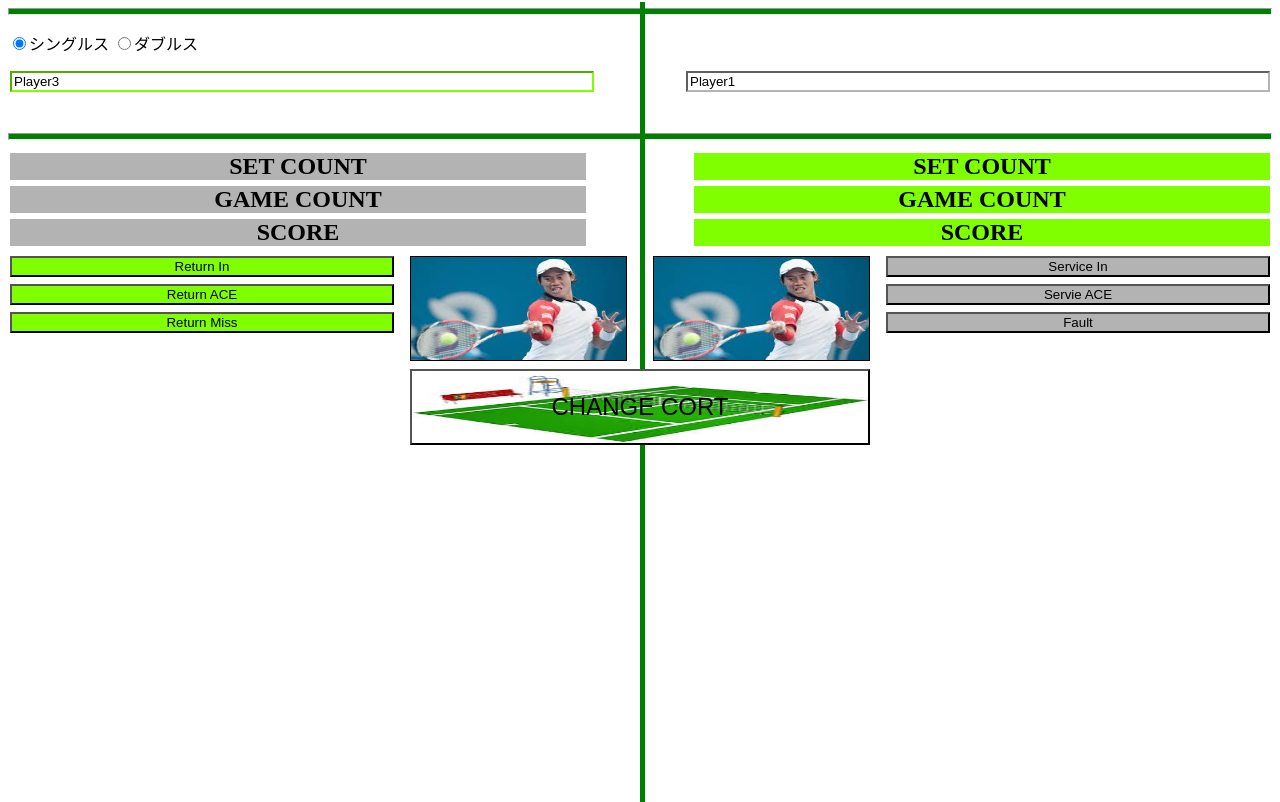
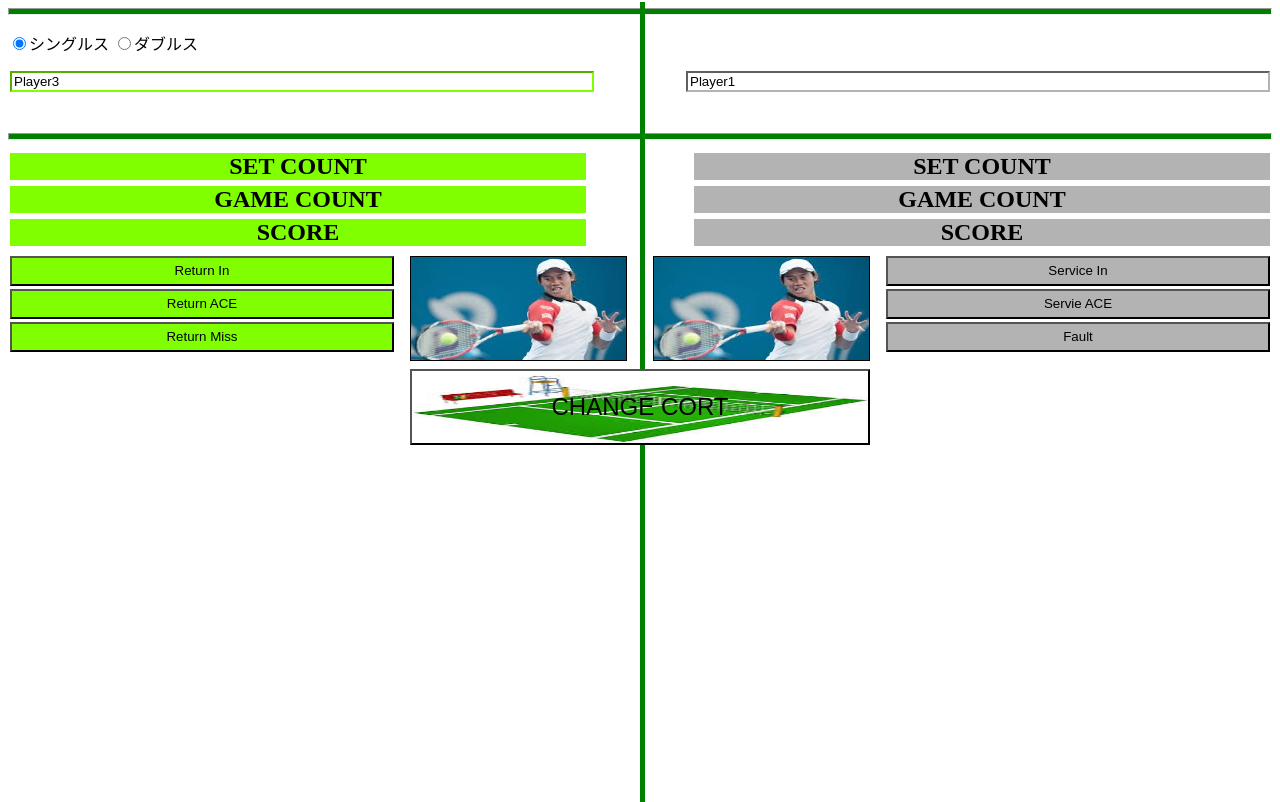
Before and after one commit to masakyx/masakyx.github.io, a plain HTML site: page TennisScore/tennistage2.html in a window 1280 px wide. Both pictures are taken after a click on the button "CHANGE CORT". Shown: the part 81-883 px from the top of the page. Drawn offline with nearby package versions, Linux system fonts and the light colour scheme.

Commit message:
19commit

```diff
--- a/TennisScore/stage2.css
+++ b/TennisScore/stage2.css
@@ -24,22 +24,22 @@ input[name="return in"],input[name="return miss"],input[name="winning2"],input[n
   right:10px;
 }
 input[name="Serviceace"],input[name="Returnace"]{
-  margin-top:10px;
+  margin-top:15px;
 }
 input[name="fault"],input[name="return miss"]{
-  margin-top:20px;
+  margin-top:30px;
 }
 input[name="winning1"],input[name="winning2"]{
-  margin-top:30px;
+  margin-top:45px;
 }
 input[name="side out1"],input[name="side out2"]{
-  margin-top:40px;
+  margin-top:60px;
 }
 input[name="back out1"],input[name="back out2"]{
-  margin-top:50px;
+  margin-top:75px;
 }
 input[name="net1"],input[name="net2"]{
-  margin-top:60px;
+  margin-top:90px;
 }
 #vhr{
   position:absolute;
@@ -101,3 +101,6 @@ input[name="changecort"]{
   background-size:100% 76px;
   font-size:1.5em;
 }
+.leftbt,.rightbt{
+  height:30px;
+}
--- a/TennisScore/stage2.js
+++ b/TennisScore/stage2.js
@@ -57,11 +57,13 @@ jQuery(function ($){
       var posi5 = $("#change2").offset();
       var posi6 = $("#change1").offset();
     //score text
+      var posi7 = $("#setst2").offset();
+      var posi8 = $("#setst1").offset();
 
       if(c%2 == 1){
-        changecort(posi1.left - 10,posi3.left - 10,posi5.left - posi6.left);
+        changecort(posi1.left - 10,posi3.left - 10,posi5.left - posi6.left,posi7.left - 10);
       }else{
-        changecort(posi2.left - 10,posi4.left - 10,posi6.left - posi5.left);
+        changecort(posi2.left - 10,posi4.left - 10,posi6.left - posi5.left,posi8.left - 10);
       }
     });
 
@@ -170,7 +172,7 @@ function chanco(a){
   }
 }
 
-function changecort(po1,po2,po3){
+function changecort(po1,po2,po3,po4){
   if(c%2 == 1){
     $(".leftbt").animate({"left":'+=' + po1},"slow");
     $(".rightbt").animate({"right":'+=' + po1},"slow");
@@ -178,6 +180,8 @@ function changecort(po1,po2,po3){
     $("#usn3,#usn4").animate({"right":'+=' + po2},'slow');
     $("#change1").animate({"left":'+=' + po3},'slow');
     $("#change2").animate({"right":'+=' + po3},'slow');
+    $(".pl1").animate({"left":'+=' + po4},'slow');
+    $(".pl2").animate({"right":'+=' + po4},'slow');
   }else{
     $(".leftbt").animate({"left":'-=' + po1},"slow");
     $(".rightbt").animate({"right":'-=' + po1},"slow");
@@ -185,6 +189,8 @@ function changecort(po1,po2,po3){
     $("#usn3,#usn4").animate({"right":'-=' + po2},'slow');
     $("#change1").animate({"left":'-=' + po3},'slow');
     $("#change2").animate({"right":'-=' + po3},'slow');
+    $(".pl1").animate({"left":'-=' + po4},'slow');
+    $(".pl2").animate({"right":'-=' + po4},'slow');
   }
   return 0;
 }
--- a/TennisScore/tennistage2.html
+++ b/TennisScore/tennistage2.html
@@ -28,14 +28,14 @@
         <br>
         <hr class="hhr">
       </div>
-      <h2 align="center" id="setst1">SET COUNT</h1>
-      <h2 align="center" id="setst2">SET COUNT</h2>
+      <h2 align="center" id="setst1" class="pl1">SET COUNT</h1>
+      <h2 align="center" id="setst2" class="pl2">SET COUNT</h2>
       <br>
-      <h2 align="center" id="gamest1">GAME COUNT</h2>
-      <h2 align="center" id="gamest2">GAME COUNT</h2>
+      <h2 align="center" id="gamest1" class="pl1">GAME COUNT</h2>
+      <h2 align="center" id="gamest2" class="pl2">GAME COUNT</h2>
       <br>
-      <h2 align="center" id="score1">SCORE</h2>
-      <h2 align="center" id="score2">SCORE</h2>
+      <h2 align="center" id="score1" class="pl1">SCORE</h2>
+      <h2 align="center" id="score2" class="pl2">SCORE</h2>
       <br><br><br><br>
       <input type="button" name="change1" id="change1">
       <input type="button"name="change2" id="change2">
```
